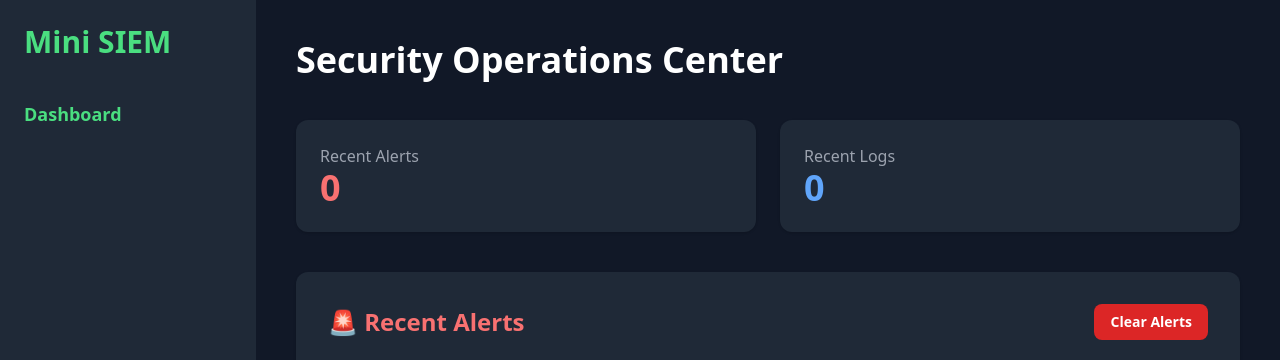
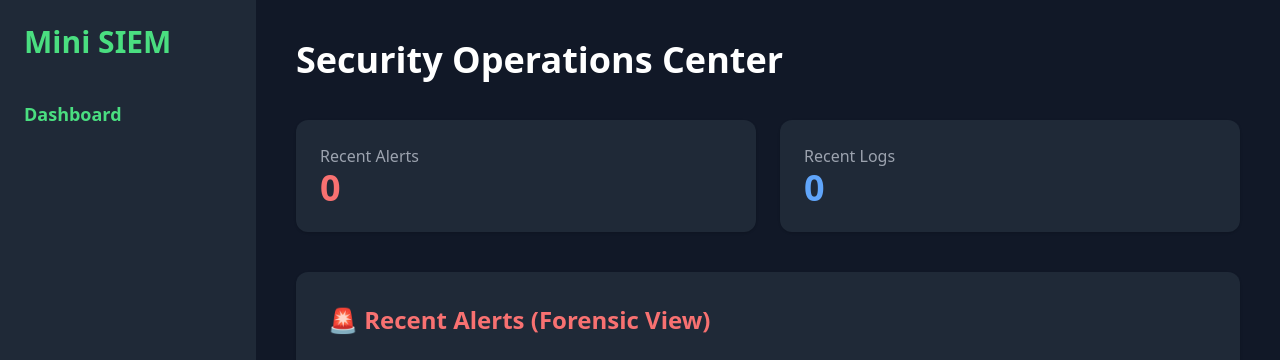
Before and after one commit to strangeglass/MINI_SIEM_PROJECT, a Flask app: page / in a window 1280 px wide. Shown: the top 360 px of the page. Run offline with Flask 3, Linux system fonts and the light colour scheme; data that the repository does not hold is empty; some libraries are stand-ins or nearby versions.

Commit message:
Step 19: Removed clear alerts button to maintain forensic evidence

```diff
--- a/app.py
+++ b/app.py
@@ -1,6 +1,5 @@
-from flask import Flask, render_template, request, jsonify, redirect, url_for
+from flask import Flask, render_template, request, jsonify
 import sqlite3
-import json
 import threading
 import detector
 
@@ -28,17 +27,6 @@ def index():
 
     conn.close()
     return render_template('dashboard.html', logs=logs, alerts=alerts)
-
-# NEW: Route to clear alerts
-@app.route('/clear_alerts', methods=['POST'])
-def clear_alerts():
-    with db_lock:
-        conn = get_db_connection()
-        cursor = conn.cursor()
-        cursor.execute('DELETE FROM alerts')
-        conn.commit()
-        conn.close()
-    return redirect(url_for('index'))
 
 # Route to receive logs
 @app.route('/ingest', methods=['POST'])
--- a/templates/dashboard.html
+++ b/templates/dashboard.html
@@ -35,12 +35,7 @@
 
         <div class="bg-gray-800 p-8 rounded-xl shadow mb-10">
             <div class="flex justify-between items-center mb-6">
-                <h2 class="text-2xl text-red-400 font-semibold">🚨 Recent Alerts</h2>
-                <form action="/clear_alerts" method="post">
-                    <button type="submit" class="bg-red-600 hover:bg-red-700 text-white px-4 py-2 rounded-lg text-sm font-semibold">
-                        Clear Alerts
-                    </button>
-                </form>
+                <h2 class="text-2xl text-red-400 font-semibold">🚨 Recent Alerts (Forensic View)</h2>
             </div>
             <div class="overflow-x-auto">
                 <table class="min-w-full text-sm">
```
